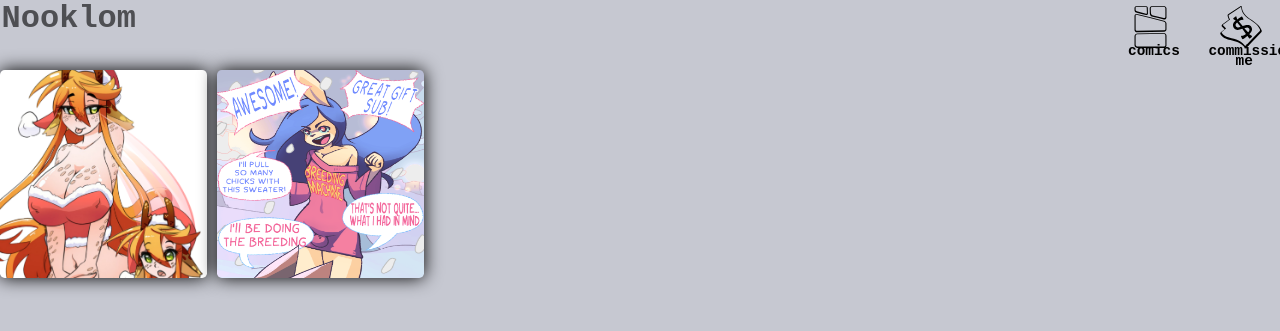
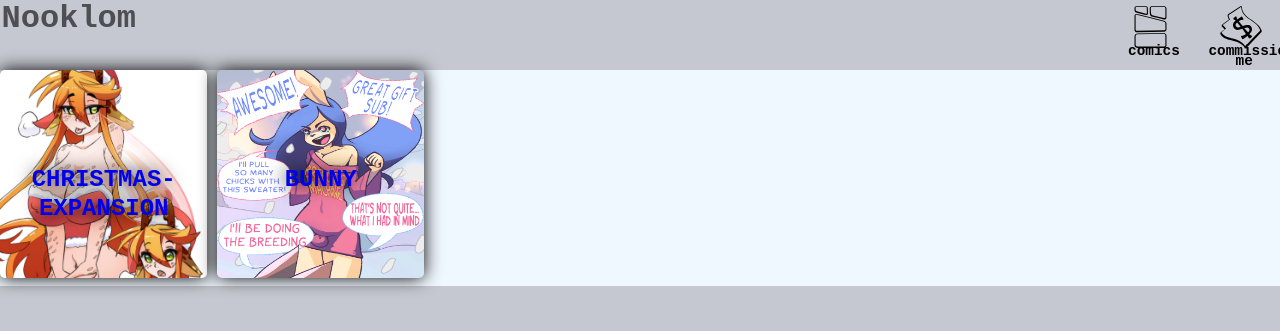
Before and after one commit to Nooklom/Web, a Jekyll site: the page built from index.html, in a window 1280 px wide. Shown: the top 331 px of the page. Built offline with Jekyll 4.4.1, drawn with Linux system fonts in a browser that asks for light colours.

Commit message:
updated card view

```diff
--- a/Style/comicslist.css
+++ b/Style/comicslist.css
@@ -19,17 +19,14 @@
 }
 .comicTitle {
     position: absolute;
-    display: inline-block;
-    text-align: center;
-    bottom: -70%;
-
 }
 .comicTitle h4{
-
-    display: inline-block;
+    text-align: center;
+    font-weight: bolder;
+    top: 6rem;
+    z-index: 1;
     font-size: 1.5rem;
     filter: drop-shadow(0px 0px 9px #000000);
-
 }
 .comicCard img{
     transition: all .6s ease-in-out;
@@ -49,3 +46,6 @@
               user-select: none; /* Non-prefixed version, currently
                                     supported by Chrome, Edge, Opera and Firefox */
   }
+#comicsList {
+background-color: aliceblue;
+}
--- a/_includes/comicCard.html
+++ b/_includes/comicCard.html
@@ -1,4 +1,4 @@
 <a class="comicCard" href="{{post.url | relative_url }}" title="{{post.title}}">
-    <div class="comicTitle" ><h4 class=" noselect">{{ post.title }}</h4></div>
+    <div class="comicTitle" ><h4 class="comicTitle noselect">{{ post.title }}</h4></div>
     <img src="{{post.url | relative_url }}/thumbnail/thumbnail.png" alt="{{ filename }}" />
 </a>
```
